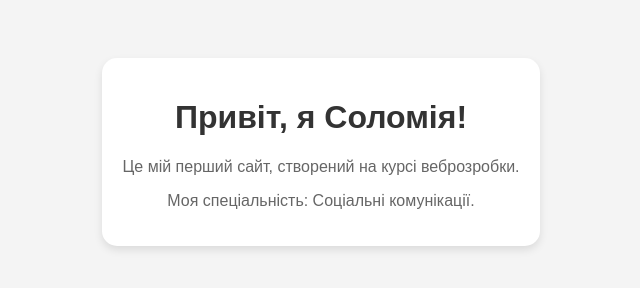
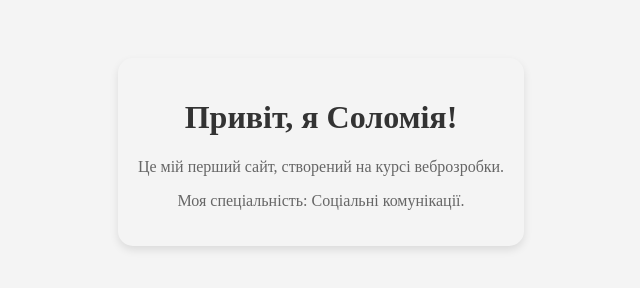
Before and after one commit to solomiiatsaryk/my-first-site, a plain HTML site: page index.html in a window 1280 px wide. Shown: the whole page, without its empty margins (319-959 px from the left). Drawn offline with Linux system fonts and the light colour scheme.

Commit message:
Update index.html

```diff
--- a/index.html
+++ b/index.html
@@ -4,9 +4,9 @@
 <meta charset="UTF-8">
 <title>Візитка студента</title>
 <style>
-body { font-family: sans-serif; text-align: center; background-color: #f4f4f4; padding:
+body { font-family: bell-mt; text-align: center; background-color: #f4f4f4; padding:
 50px; }
-.card { background: white; padding: 20px; border-radius: 15px; box-shadow: 0 4px 8px
+.card { background: light pink; padding: 20px; border-radius: 15px; box-shadow: 0 4px 8px
 rgba(0,0,0,0.1); display: inline-block; }
 h1 { color: #333; }
 p { color: #666; }
```
